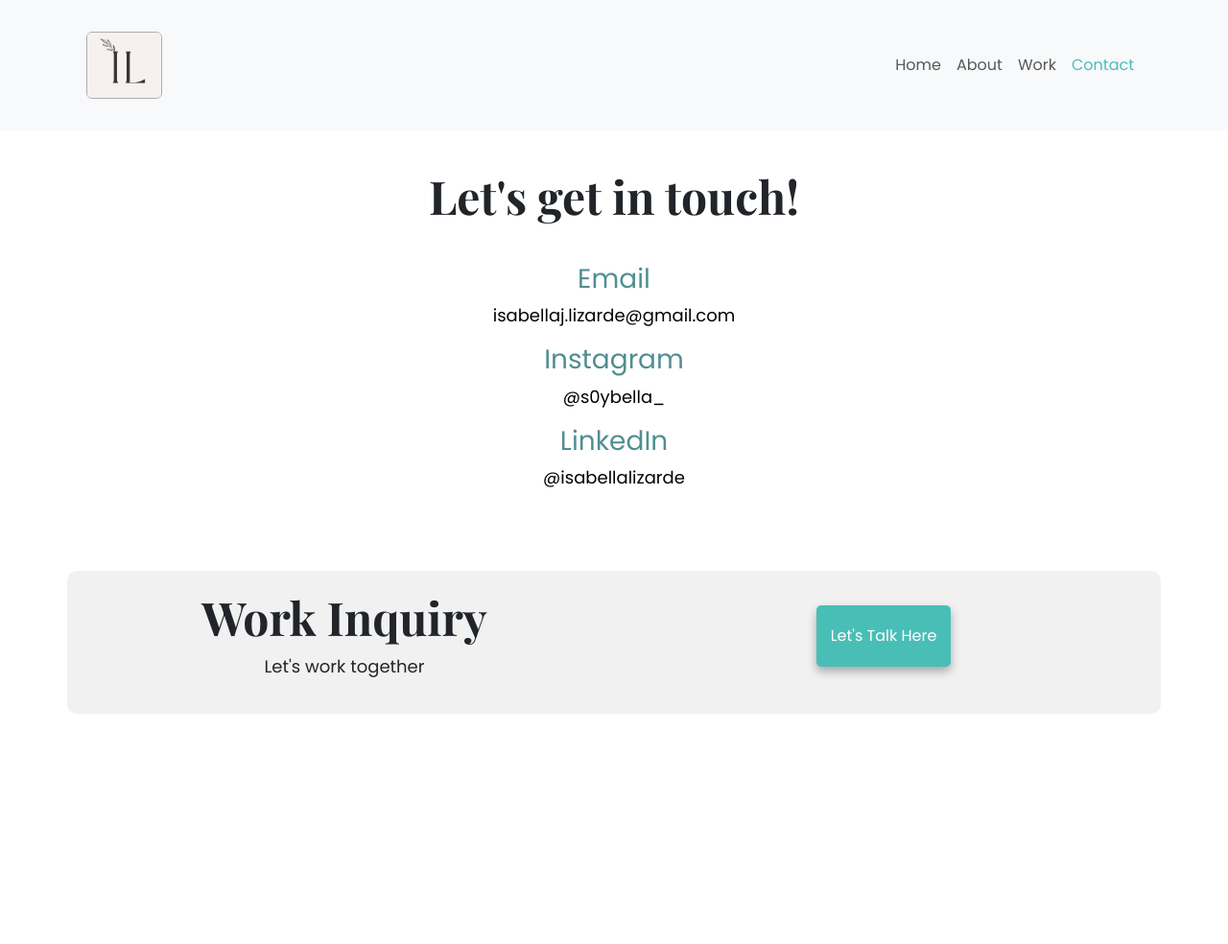
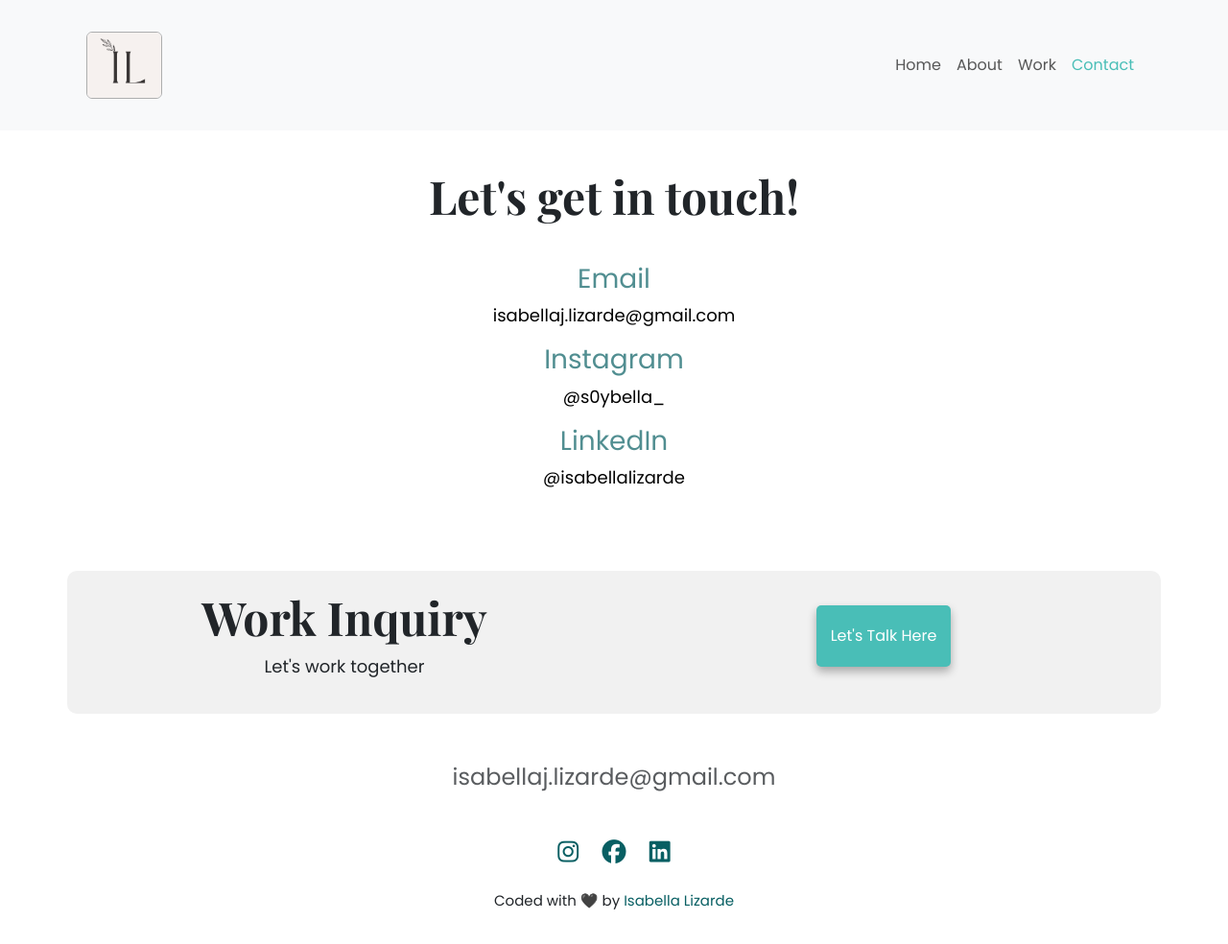
Before and after one commit to soybella/SheCodes-Portfolio-Project, a plain HTML site: page contact.html in a window 1280 px wide. Shown: the whole page at 96% size. Before the commit the page ends 824 px from the top, so only its background shows below. Drawn offline with nearby package versions, Linux system fonts and the light colour scheme.

Commit message:
Updated footer link to open in another browser window

```diff
--- a/contact.html
+++ b/contact.html
@@ -30,6 +30,10 @@
     <script
       src="https://cdn.jsdelivr.net/npm/bootstrap@5.3.0-alpha1/dist/js/bootstrap.bundle.min.js"
       integrity="sha384-w76AqPfDkMBDXo30jS1Sgez6pr3x5MlQ1ZAGC+nuZB+EYdgRZgiwxhTBTkF7CXvN"
+      crossorigin="anonymous"
+    ></script>
+    <script
+      src="https://kit.fontawesome.com/89300977dc.js"
       crossorigin="anonymous"
     ></script>
     <title>Front-end developer - Contact Isabella Lizarde</title>
@@ -133,5 +137,43 @@
         </div>
       </div>
     </div>
+    <div class="footer">
+      <div class="social-media pt-5">
+        <a
+          href="mailto:isabellaj.lizarde@gmail.com"
+          class="email-link text-muted"
+          title="Email Isabella"
+          >isabellaj.lizarde@gmail.com</a
+        >
+        <ul class="icons pt-5">
+          <li>
+            <a href="#" title="Isabella's Instagram" target="_blank">
+              <i class="fa-brands fa-instagram"></i>
+            </a>
+          </li>
+          <li>
+            <a href="#" title="Isabella's Facebook" target="_blank">
+              <i class="fa-brands fa-facebook"></i>
+            </a>
+          </li>
+          <li>
+            <a href="#" title="Isabella's LinkedIn" target="_blank">
+              <i class="fa-brands fa-linkedin"></i>
+            </a>
+          </li>
+        </ul>
+      </div>
+      <p class="text-center mt-4">
+        Coded with 🖤 by
+        <a
+          href="https://github.com/soybella/SheCodes-Portfolio-Project"
+          target="_blank"
+          class="footer-link"
+          title="Isabella's GitHub"
+        >
+          Isabella Lizarde
+        </a>
+      </p>
+    </div>
   </body>
 </html>
```
Also changed, not shown: about.html (+1 -0 lines), index.html (+1 -0 lines), work.html (+1 -0 lines).
